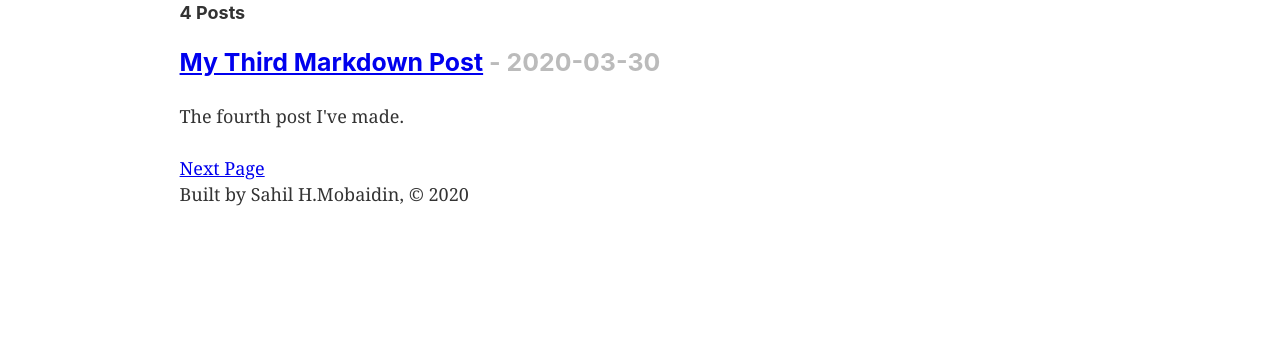
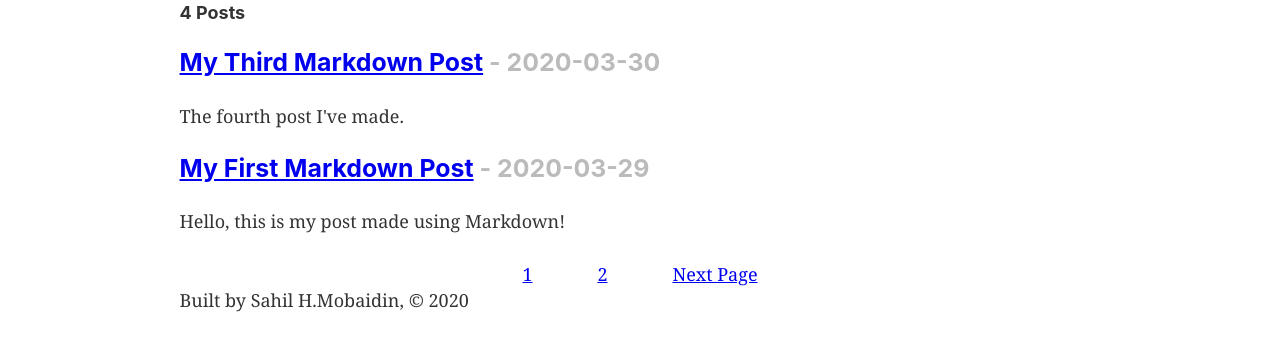
Before and after one commit to sahilmob/gatsby-garb, a Gatsby site: page /blog/ in a window 1280 px wide. Shown: the part 191-542 px from the top of the page. Built offline with nearby package versions, Linux system fonts and the light colour scheme; Gatsby itself is replaced by a stand-in of ours.

Commit message:
add numbered pagination

```diff
--- a/gatsby-node.js
+++ b/gatsby-node.js
@@ -52,9 +52,9 @@ exports.createPages = async ({ graphql, actions }) => {
     }
   );
 
-  edges.forEach((_, i, edgesArray) => {
-    const totalPages = edgesArray.length;
-    const perPage = 1;
+  const perPage = 2;
+  const totalPages = Math.ceil(edges.length / perPage);
+  Array.from({ length: totalPages }).forEach((_, i) => {
     const currentPage = i + 1;
     const isFirstPage = i === 0;
     const isLastPage = currentPage === totalPages;
--- a/src/templates/blog-template.js
+++ b/src/templates/blog-template.js
@@ -38,12 +38,25 @@ export default function Blog({
           )
         )}
 
-        <div>
+        <div
+          style={{
+            display: "flex",
+            alignItems: "center",
+            justifyContent: "space-around",
+            maxWidth: 300,
+            margin: "0 auto",
+          }}
+        >
           {!isFirstPage && (
             <Link to={prevPage} rel="prev">
               Prev Page
             </Link>
           )}
+          {Array.from({ length: totalPages }, (_, index) => (
+            <Link key={index} to={`/blog/${index === 0 ? "" : index + 1}`}>
+              {index + 1}
+            </Link>
+          ))}
           {!isLastPage && (
             <Link to={nextPage} rel="next">
               Next Page
```
